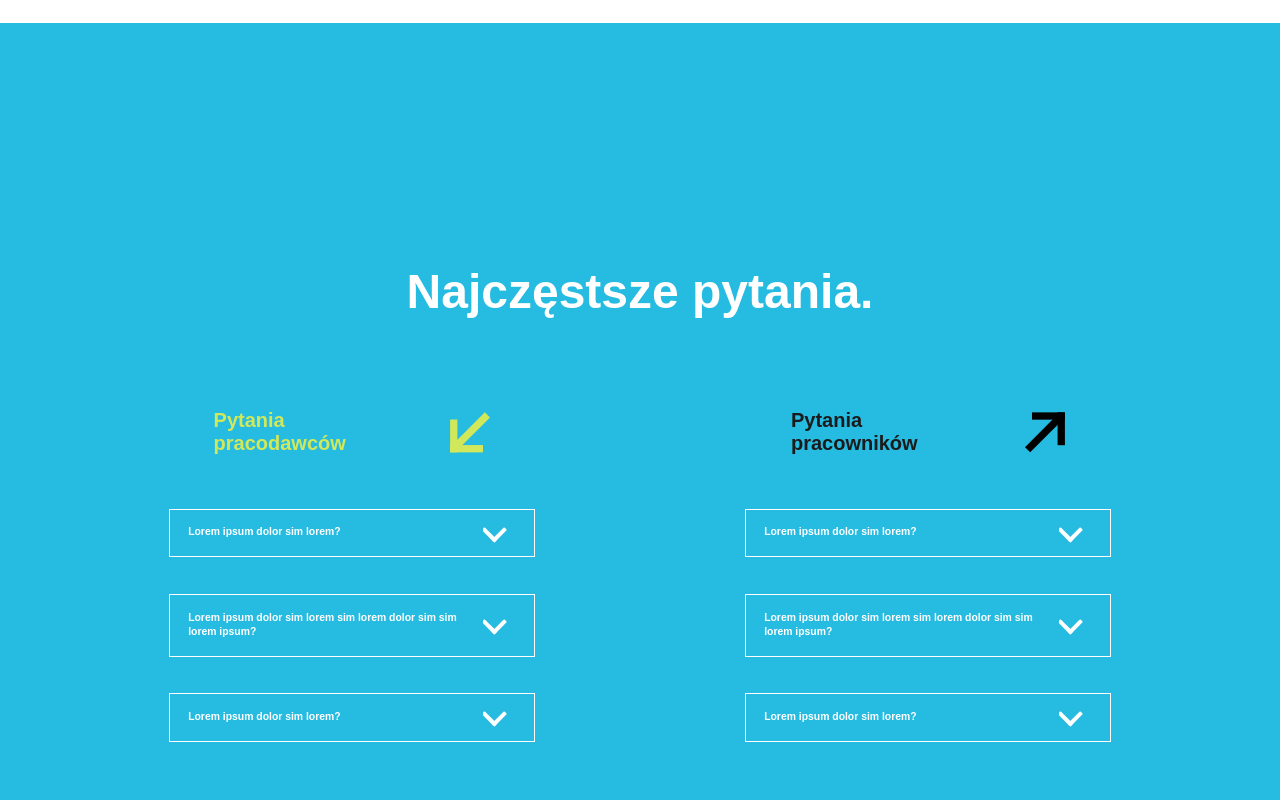
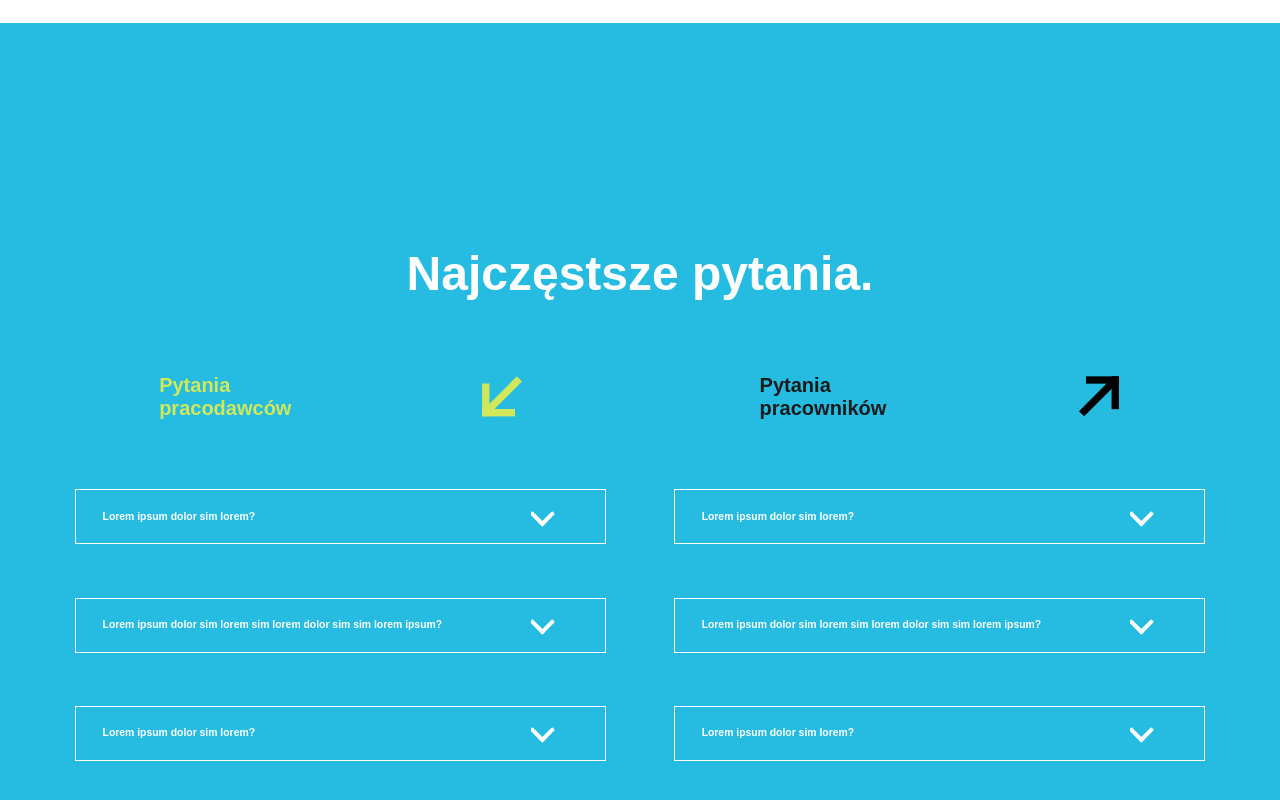
Before and after one commit to patrycjabobek/Recruitment_task_JWG, a website built with webpack: page dist/index.html in a window 1280 px wide. Shown: the part 1785-2585 px from the top of the page. Built offline with Linux system fonts and the light colour scheme; a web font is replaced by a local one.

Commit message:
qna styling

```diff
--- a/src/styles/style.scss
+++ b/src/styles/style.scss
@@ -1043,6 +1043,44 @@ nav ul li a:before {
         }
       }
     }
+    &-qna {
+      &__content {
+
+
+        .qna__container {
+          grid-area: questionsAndAnswers;
+          display: flex;
+          justify-content: space-between;
+          .questions__list {
+            margin: 2%;
+            .collapsible__container {
+              cursor: pointer;
+              margin: 10% 0;
+              width: 100%;
+              text-align: left;
+              border: none;
+              outline: none;
+              transition: 0.4s;
+
+              .question {
+                h1 {
+                  font-size: 0.65rem;
+                }
+              }
+
+              .answer {
+                font-size: 0.65rem;
+              }
+            }
+          }
+
+          .section-qna__content-employer,
+          .section-qna__content-employee {
+            width: 48%;
+          }
+        }
+      }
+    }
   }
 
   .background {
```
Also changed, not shown: dist/main.js.
